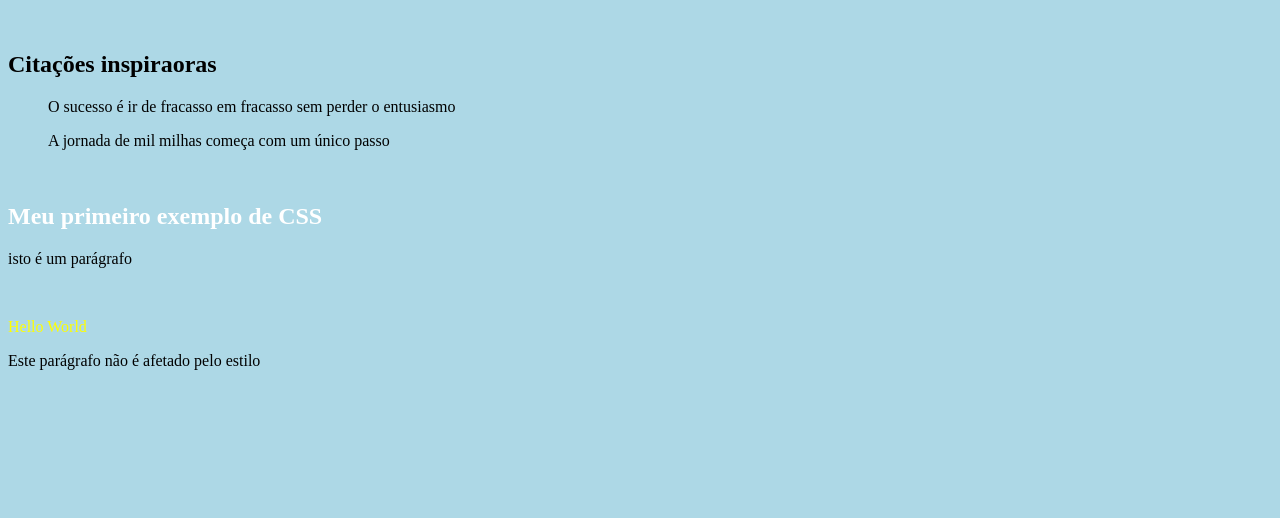
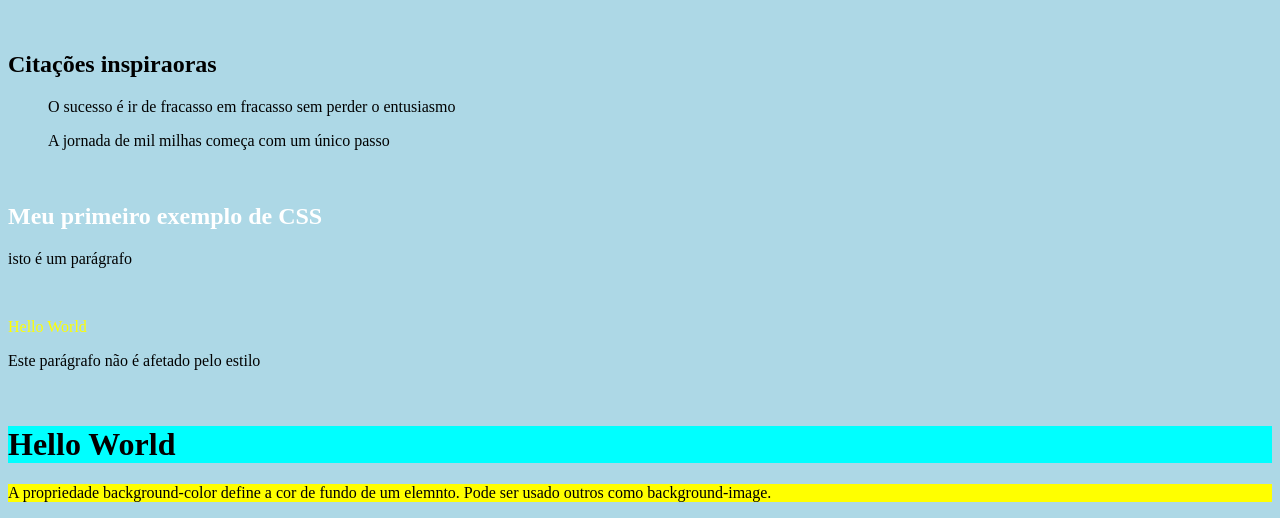
Before and after one commit to larissarv/aula1108, a plain HTML site: page index.html in a window 1280 px wide. Shown: the part 303-821 px from the top of the page. Before the commit the page ends 800 px from the top, so only its background shows below. Drawn offline with Linux system fonts and the light colour scheme.

Commit message:
5itde6dyj

```diff
--- a/index.html
+++ b/index.html
@@ -31,5 +31,9 @@
     <br>
     <p class="primeiro">Hello World</p>
     <p>Este parágrafo não é afetado pelo estilo</p>
+    <br>
+    <h1 class="azul">Hello World</h1>
+    <p class="marelo">A propriedade background-color define a cor de fundo de um elemnto.
+        Pode ser usado outros como background-image.</p>
 </body>
 </html>
--- a/style.css
+++ b/style.css
@@ -7,3 +7,9 @@ body{
 .primeiro{
     color: yellow;
 }
+.azul{
+    background-color: aqua;
+}
+.marelo{
+    background-color: yellow;
+}
```
